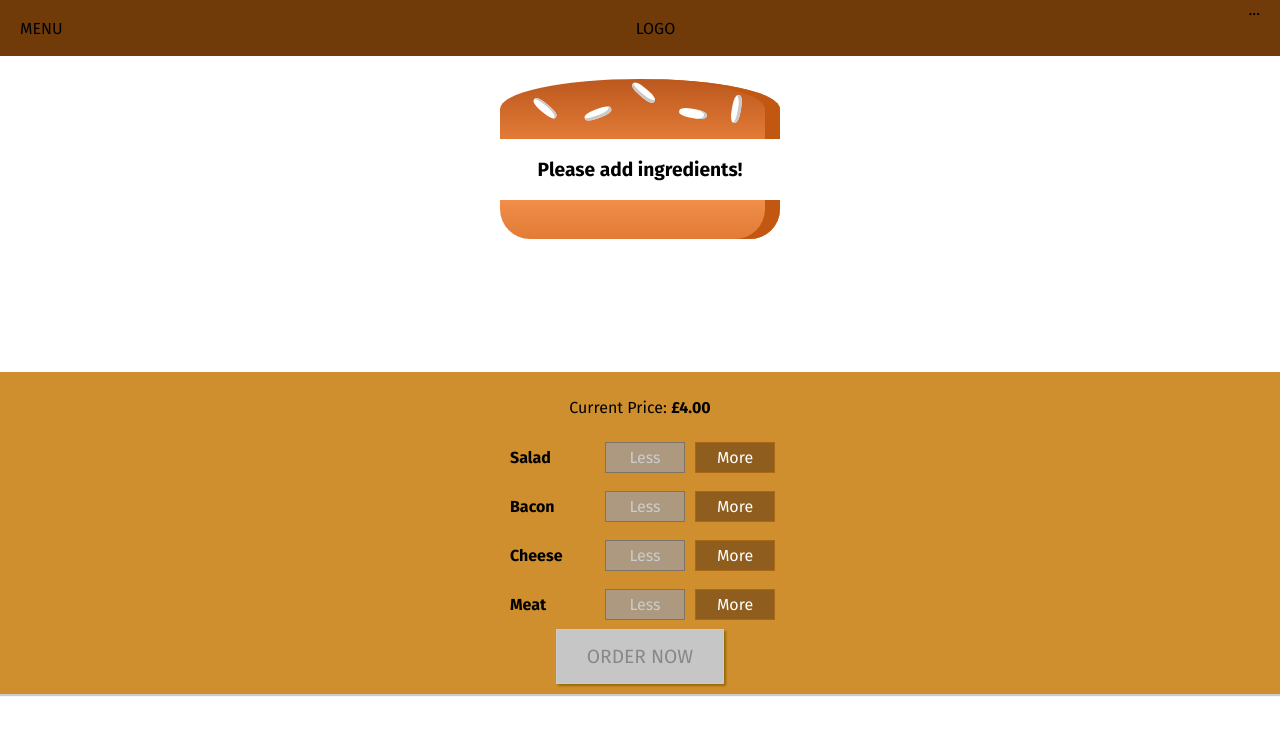
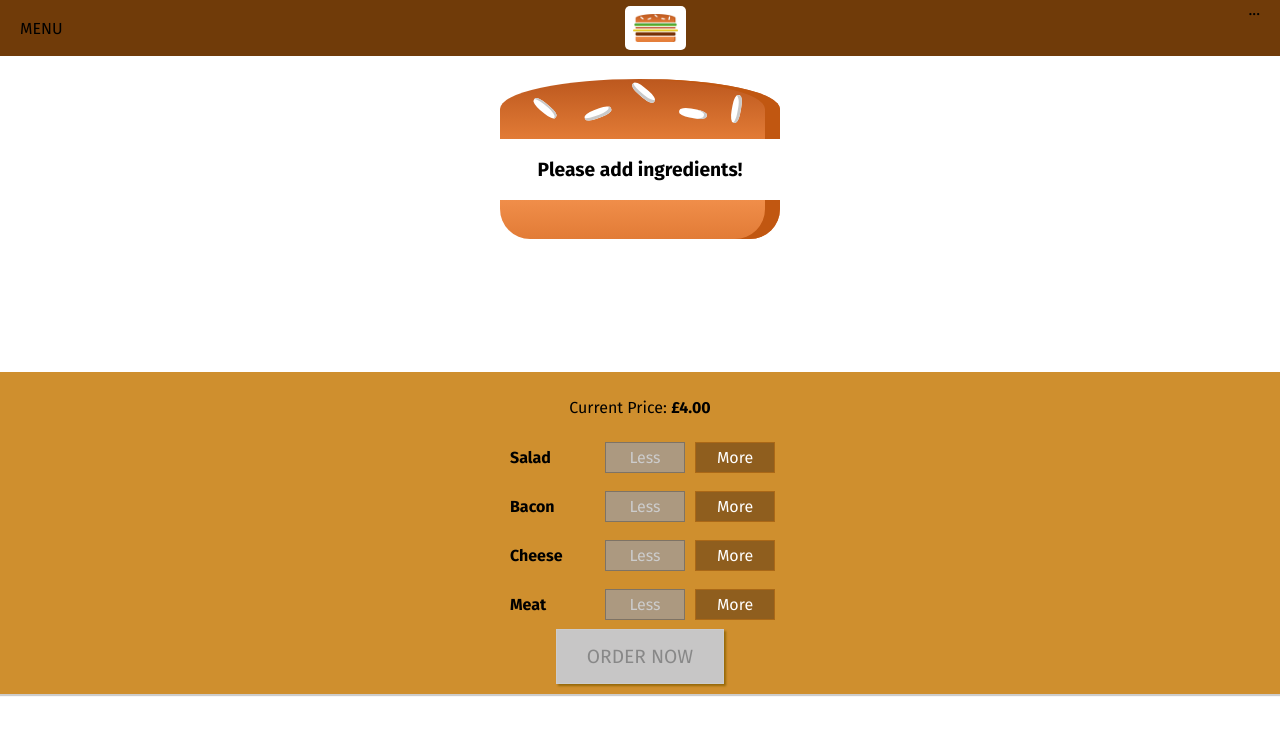
Before and after one commit to sergiosdcorreia/BurgerApp, a React (Create React App) app: page / in a window 1280 px wide. Shown: the top 734 px of the page. Built offline with nearby package versions, Linux system fonts and the light colour scheme.

Commit message:
Added burger logo.

```diff
--- /dev/null
+++ b/src/components/Logo/Logo.js
@@ -0,0 +1,12 @@
+import React from "react";
+
+import BurgerLogo from "../../assets/images/burger-logo.png";
+import LogoStyled from "../../styled-components/UiStyledComponents/Logo/LogoStyled";
+
+const Logo = props => (
+  <LogoStyled>
+    <img src={BurgerLogo} alt="My Burger" />
+  </LogoStyled>
+);
+
+export default Logo;
--- a/src/components/Navigation/Toolbar/Toolbar.js
+++ b/src/components/Navigation/Toolbar/Toolbar.js
@@ -2,11 +2,12 @@
 
 import NavigationStyled from "../../../styled-components/Navigation/NavigationStyled";
 import ToolbarStyled from "../../../styled-components/Navigation/Toolbar/ToolbarStyled";
+import Logo from "../../Logo/Logo";
 
 const Toolbar = props => (
   <ToolbarStyled>
     <div>MENU</div>
-    <div>LOGO</div>
+    <Logo />
     <NavigationStyled>...</NavigationStyled>
   </ToolbarStyled>
 );
--- /dev/null
+++ b/src/styled-components/UiStyledComponents/Logo/LogoStyled.js
@@ -0,0 +1,15 @@
+import styled from "styled-components";
+
+const LogoStyled = styled.div`
+  background-color: #fff;
+  padding: 8px;
+  height: 80%;
+  box-sizing: border-box;
+  border-radius: 5px;
+
+  img {
+    height: 100%;
+  }
+`;
+
+export default LogoStyled;
```
Also changed, not shown: src/assets/images/burger-logo.png (added).
